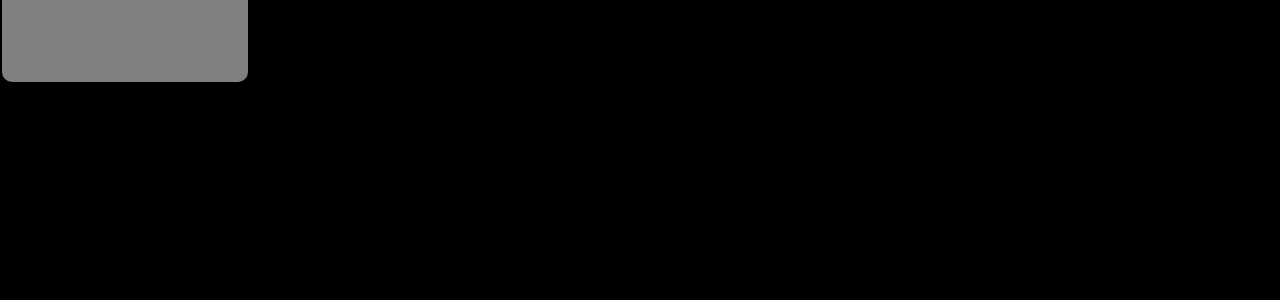
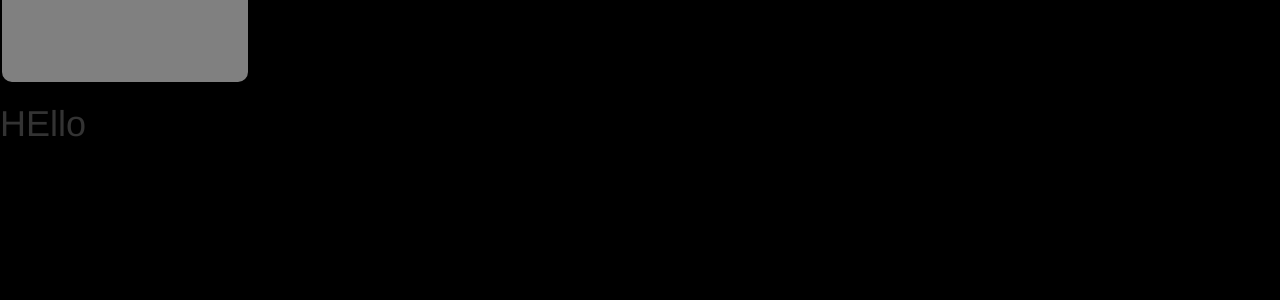
Before and after one commit to JoshuaCoutinho24/Sports-Management-System, a Flask app: page / in a window 1280 px wide. Shown: the part 438-738 px from the top of the page. Run offline with Flask 2, Linux system fonts and the light colour scheme; some libraries are stand-ins or nearby versions.

Commit message:
Update Home.html

```diff
--- a/templates/Home.html
+++ b/templates/Home.html
@@ -40,5 +40,8 @@
 
 </div>
 
+
+<h1>HEllo</h1>
+
 </body>
 </html>
```
